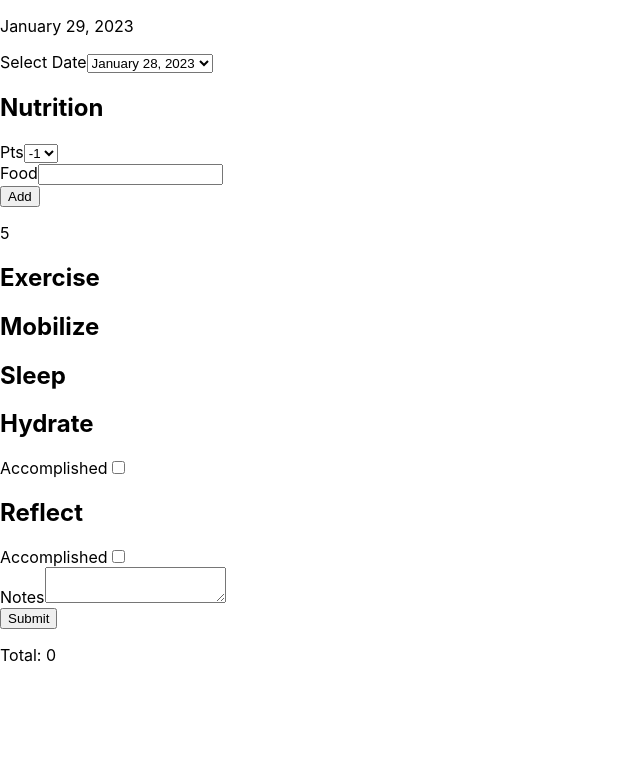
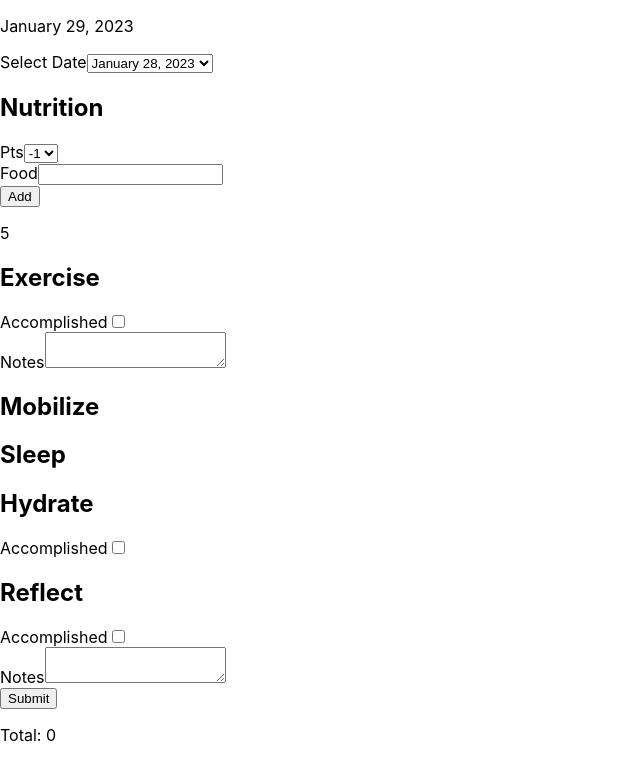
Before and after one commit to peter7n/whole-life-tracker, a React (Create React App) app: page / in a window 1280 px wide. Shown: the top 780 px of the page, without its empty margins (0-640 px from the left). Built offline with nearby package versions, Linux system fonts and the light colour scheme.

Commit message:
refactor to have one TrackingRow component instead of 7

```diff
--- a/src/HabitsPanel/ExerciseRow.js
+++ b/src/HabitsPanel/ExerciseRow.js
@@ -1,8 +1,30 @@
-import HabitRow from '../UI/HabitRow';
+// import { useState } from 'react';
+import Input from '../UI/Input';
+import HabitRow from '../UI/HabitRowWrapper';
 
 const ExerciseRow = () => {
+	// const [exerciseChecked, setExerciseChecked] = useState(false);
+	// const [enteredExerciseNotes, setEnteredExerciseNotes] = useState('');
+
+	// const exerciseNotesHandler = () => {
+
+	// }
+
 	return (
 		<HabitRow name="Exercise">
+			<Input
+				type="checkbox"
+				label="Accomplished"
+				id="exercise-check"
+				// onChange={exerciseCheckHandler}
+				 />
+			<Input
+				type="textarea"
+				label="Notes"
+				id="exercise-text"
+				// value={enteredExerciseNotes}
+				// onChange={exerciseNotesHandler}
+				/>
 		</HabitRow>
 	);
 }
--- a/src/HabitsPanel/HabitsPanel.js
+++ b/src/HabitsPanel/HabitsPanel.js
@@ -3,10 +3,11 @@ import NutritionRow from './NutritionRow';
 import ExerciseRow from './ExerciseRow';
 import MobilizeRow from './MobilizeRow';
 import SleepRow from './SleepRow';
-import HydrateRow from './HydrateRow';
+// import HydrateRow from './HydrateRow';
 import WellBeingRow from './WellBeingRow';
-import ReflectRow from './ReflectRow';
+// import ReflectRow from './ReflectRow';
 import ScoreDisplay from '../ScoreDisplay/ScoreDisplay';
+import TrackingRow from './TrackingRow';
 
 const HabitsPanel = (props) => {
 	const [nutritionScore, setNutritionScore] = useState(0);
@@ -19,9 +20,9 @@ const HabitsPanel = (props) => {
 	const scoreUpdateHandler = (habit, points, data) => {
 		if (habit === 'SLEEP') {
 			setSleepScore(sleepScore + points);
-		} else if (habit === 'HYDRATE') {
+		} else if (habit === 'Hydrate') {
 			setHydrateScore(hydrateScore + points);
-		} else if (habit === 'REFLECT') {
+		} else if (habit === 'Reflect') {
 			setReflectScore(reflectScore + points);
 			setReflectNotes(data);
 		} else if (habit === 'NUTRITION') {
@@ -52,9 +53,17 @@ const HabitsPanel = (props) => {
 			<ExerciseRow />
 			<MobilizeRow />
 			<SleepRow onScoreUpdate={scoreUpdateHandler} />
-			<HydrateRow onScoreUpdate={scoreUpdateHandler} />
+			<TrackingRow
+				name="Hydrate"
+				checkbox={ {show: true, label: 'Accomplished', id: 'hydrate-check'} }
+				textarea={{show: false}}
+				onScoreUpdate={scoreUpdateHandler} />
 			<WellBeingRow />
-			<ReflectRow onScoreUpdate={scoreUpdateHandler} />
+			<TrackingRow
+				name="Reflect"
+				checkbox={ {show: true, label: 'Accomplished', id: 'reflect-check'} }
+				textarea={ {show: true, label: 'Notes', id: 'reflect-text'} }
+				onScoreUpdate={scoreUpdateHandler} />
 			<button type="submit">Submit</button>
 			<ScoreDisplay score={nutritionScore + sleepScore + hydrateScore + reflectScore} />
 		</form>
--- a/src/HabitsPanel/HydrateRow.js
+++ b/src/HabitsPanel/HydrateRow.js
@@ -1,5 +1,5 @@
 import { useState } from 'react';
-import HabitRow from '../UI/HabitRow';
+import HabitRow from '../UI/HabitRowWrapper';
 import Input from '../UI/Input';
 
 const HydrateRow = (props) => {
--- a/src/HabitsPanel/MobilizeRow.js
+++ b/src/HabitsPanel/MobilizeRow.js
@@ -1,4 +1,4 @@
-import HabitRow from '../UI/HabitRow';
+import HabitRow from '../UI/HabitRowWrapper';
 
 const MobilizeRow = () => {
 	return (
--- a/src/HabitsPanel/NutritionRow.js
+++ b/src/HabitsPanel/NutritionRow.js
@@ -1,5 +1,5 @@
 import { useState } from 'react';
-import HabitRow from '../UI/HabitRow';
+import HabitRow from '../UI/HabitRowWrapper';
 import Input from '../UI/Input';
 
 const NutritionRow = (props) => {
--- a/src/HabitsPanel/ReflectRow.js
+++ b/src/HabitsPanel/ReflectRow.js
@@ -1,5 +1,5 @@
 import { useState } from 'react';
-import HabitRow from '../UI/HabitRow';
+import HabitRow from '../UI/HabitRowWrapper';
 import Input from '../UI/Input';
 
 const ReflectRow = (props) => {
--- a/src/HabitsPanel/SleepRow.js
+++ b/src/HabitsPanel/SleepRow.js
@@ -1,5 +1,5 @@
 import { useState } from 'react';
-import HabitRow from '../UI/HabitRow';
+import HabitRow from '../UI/HabitRowWrapper';
 
 const SleepRow = (props) => {
 	const [sleepChecked, setSleepCheckState] = useState(false);
--- /dev/null
+++ b/src/HabitsPanel/TrackingRow.js
@@ -0,0 +1,59 @@
+import { useState } from 'react';
+import HabitRowWrapper from '../UI/HabitRowWrapper';
+import Input from '../UI/Input';
+
+const TrackingRow = (props) => {
+	const [checkboxChecked, setCheckboxChecked] = useState(false);
+	// const [enteredText, setEnteredText] = useState('');
+
+	const checkboxHandler = () => {
+		if (!checkboxChecked) {
+			setCheckboxChecked(true);
+			props.onScoreUpdate(props.name, 5);
+		} else {
+			setCheckboxChecked(false);
+			props.onScoreUpdate(props.name, -5);
+		}
+	}
+
+	const textInputHandler = (event) => {
+		// setEnteredText(event.target.value);
+		props.onScoreUpdate(props.name, 0, event.target.value);
+	}
+
+	let checkboxInput = '';
+	let textareaInput = '';
+	let textInput = '';
+	if (props.checkbox !== undefined && props.checkbox.show) {
+		checkboxInput =
+			<Input
+				type="checkbox"
+				label={props.checkbox.label}
+				id={props.checkbox.id}
+				onChange={checkboxHandler} />;
+	}
+	if (props.textarea !== undefined && props.textarea.show) {
+		textareaInput =
+			<Input
+				type="textarea"
+				label={props.textarea.label}
+				id={props.textarea.id}
+				// value={enteredText}
+				onChange={textInputHandler} />;
+	}
+	if (props.text !== undefined && props.text.show) {
+		textInput = <Input type="text" />;
+	}
+
+	return (
+		<HabitRowWrapper>
+			<h2>{props.name}</h2>
+			{checkboxInput}
+			{textareaInput}
+			{textInput}
+			{checkboxChecked && <p>+5</p>}
+		</HabitRowWrapper>
+	);
+}
+
+export default TrackingRow;
--- a/src/HabitsPanel/WellBeingRow.js
+++ b/src/HabitsPanel/WellBeingRow.js
@@ -1,4 +1,4 @@
-import HabitRow from '../UI/HabitRow';
+import HabitRow from '../UI/HabitRowWrapper';
 
 const WellBeingRow = () => {
 	return (
```
Also changed, not shown: src/UI/HabitRowWrapper.js (renamed from src/UI/HabitRow.js).
